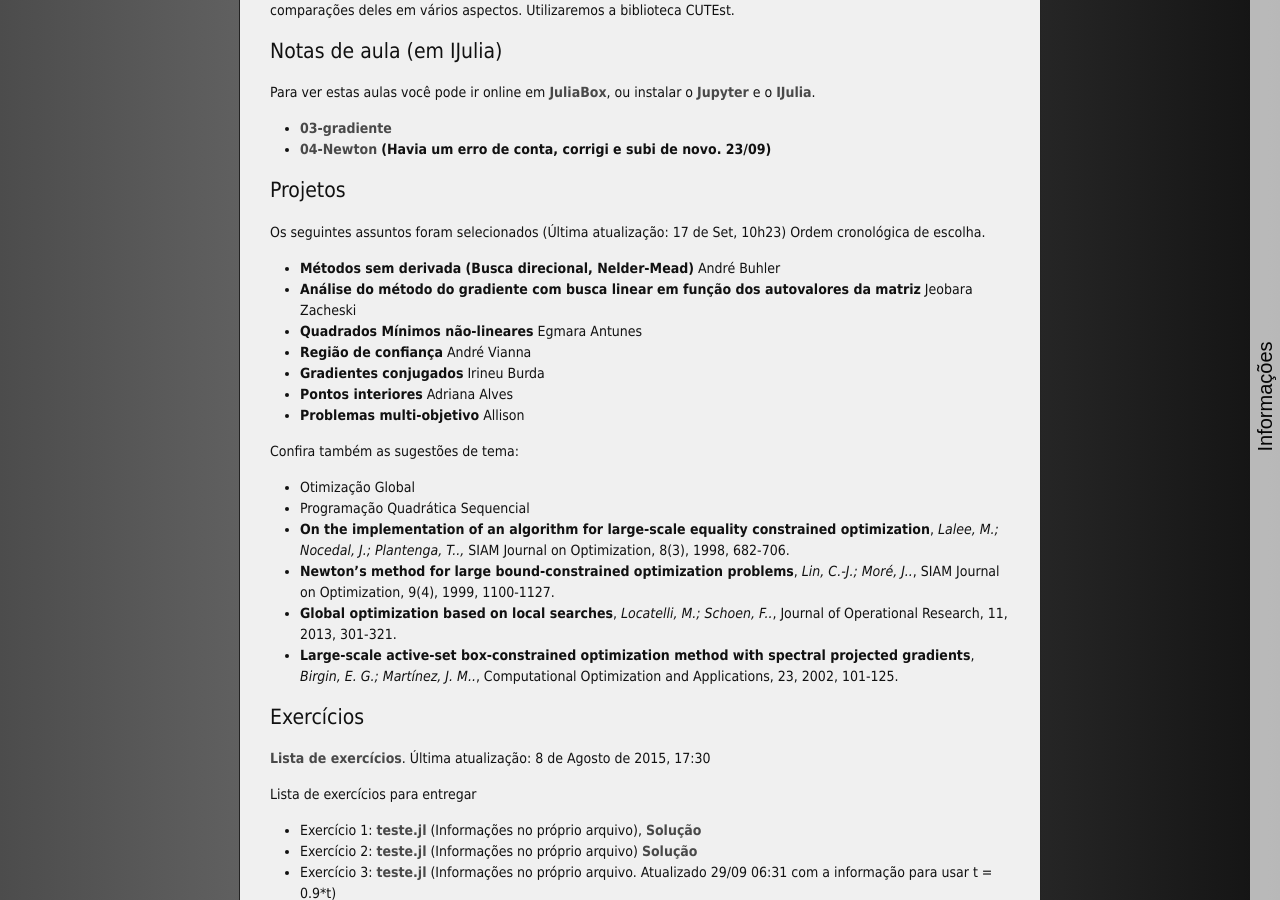
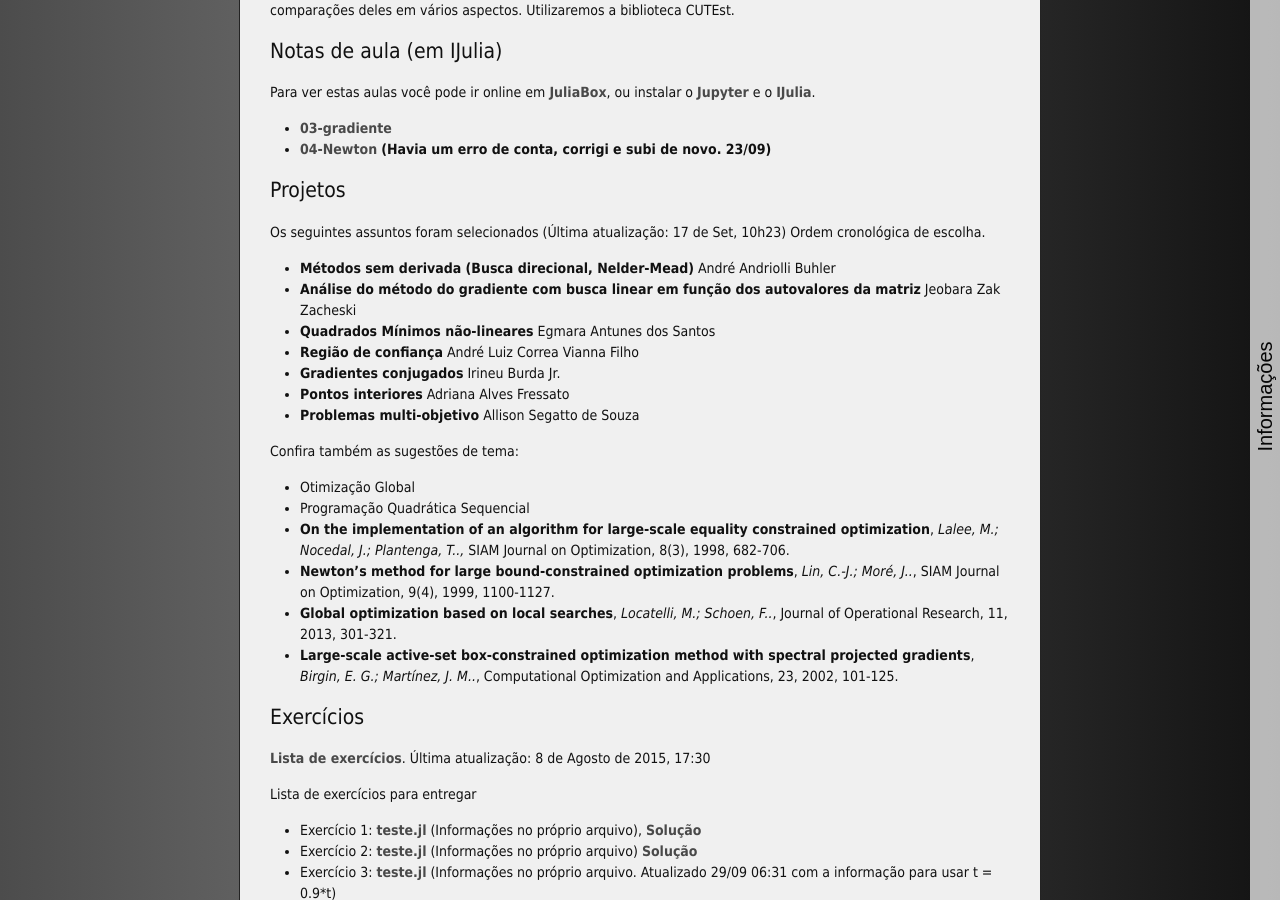
Before and after one commit to abelsiqueira/abelsiqueira.github.io-old, a Jekyll site: the page built from _posts/br/2015-08-02-cm114-2015s2.markdown, in a window 1280 px wide and 900 px high, scrolled down 606 px. Built offline with Jekyll 4.4.1, drawn with Linux system fonts in a browser that asks for light colours; nearby versions of some CDN libraries.

Commit message:
Atualiza nomes dos alunos

```diff
--- a/_posts/br/2015-08-02-cm114-2015s2.markdown
+++ b/_posts/br/2015-08-02-cm114-2015s2.markdown
@@ -46,20 +46,20 @@ Os seguintes assuntos foram selecionados (Última atualização: 17 de Set, 10h2
 Ordem cronológica de escolha.
 
   - **Métodos sem derivada (Busca direcional, Nelder-Mead)**
-    André Buhler
+    André Andriolli Buhler
   - **Análise do método do gradiente com busca linear em função dos autovalores
     da matriz**
-    Jeobara Zacheski
+    Jeobara Zak Zacheski
   - **Quadrados Mínimos não-lineares**
-    Egmara Antunes
+    Egmara Antunes dos Santos
   - **Região de confiança**
-    André Vianna
+    André Luiz Correa Vianna Filho
   - **Gradientes conjugados**
-    Irineu Burda
+    Irineu Burda Jr.
   - **Pontos interiores**
-    Adriana Alves
+    Adriana Alves Fressato
   - **Problemas multi-objetivo**
-    Allison
+    Allison Segatto de Souza
 
 Confira também as sugestões de tema:
 
```
